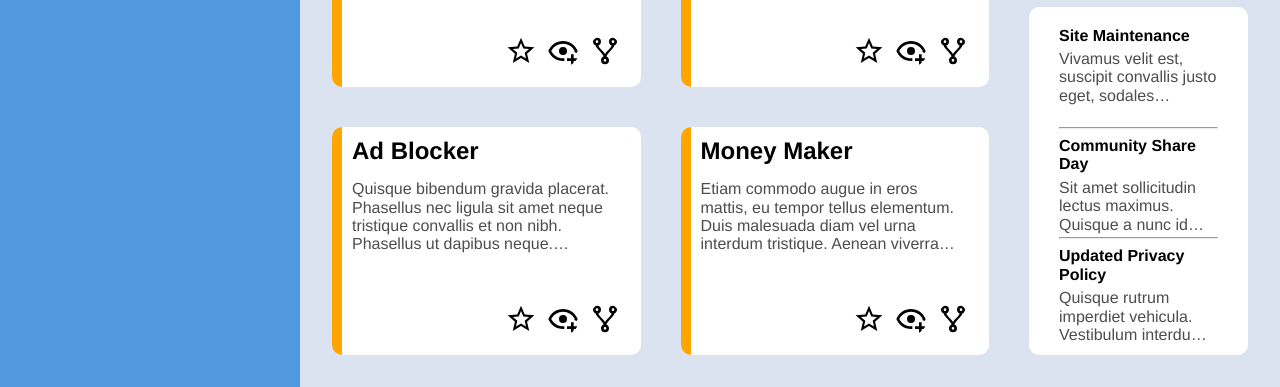
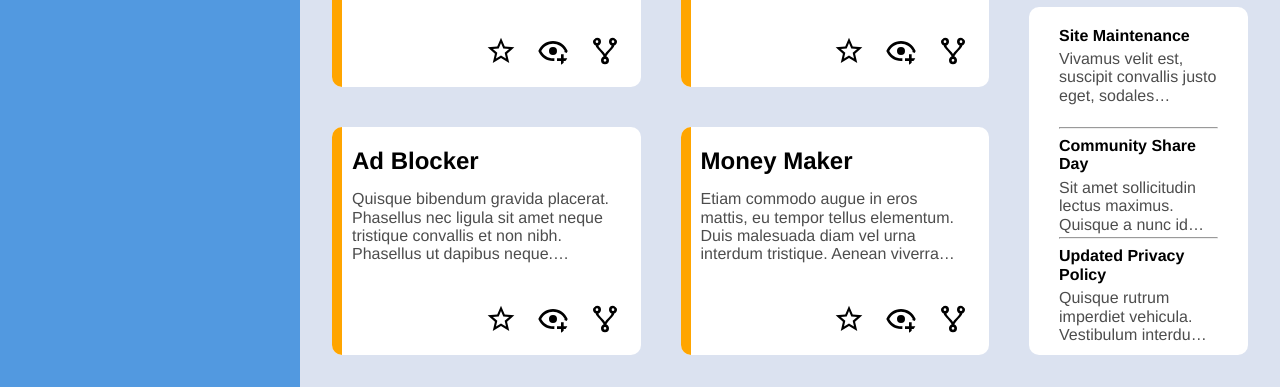
Before and after one commit to ZoetjeZuurtje/odin-admin-dashboard, a plain HTML site: page index.html in a window 1280 px wide. Shown: the part 689-1076 px from the top of the page. Drawn offline with Linux system fonts and the light colour scheme.

Commit message:
Refactor code for the .project class
The buttons in the bottom-right are now offset by
the padding, which makes it easier to edit should
it be necessary. This is done via the
--project-padding variable.

```diff
--- a/css/index.css
+++ b/css/index.css
@@ -250,17 +250,19 @@ section h3 {
 .project {
     background-color: var(--tertiary-color);
     --lines-to-keep: 4;
+    --project-padding: 20px;
 
     /* Necessary for the orange bar */
     overflow: hidden;
     position: relative;
-    padding: 0 20px 20px 20px;
+    padding: var(--project-padding);
 }
 
 /* The orange bar on the left of the project card */
 .project::before {
     content: '';
     position: absolute;
+    top: 0;
     left: 0;
 
     display: inline-block;
@@ -272,10 +274,15 @@ section h3 {
 .project-actions {
     justify-content: end;
     align-items: self-end;
+    gap: 20px;
 
     position: absolute;
-    bottom: 20px;
-    right: 20px;
+    bottom: var(--project-padding);
+    right: var(--project-padding);
+}
+
+.project h3 {
+    margin-top: 0;
 }
 
 .project-button {
```
